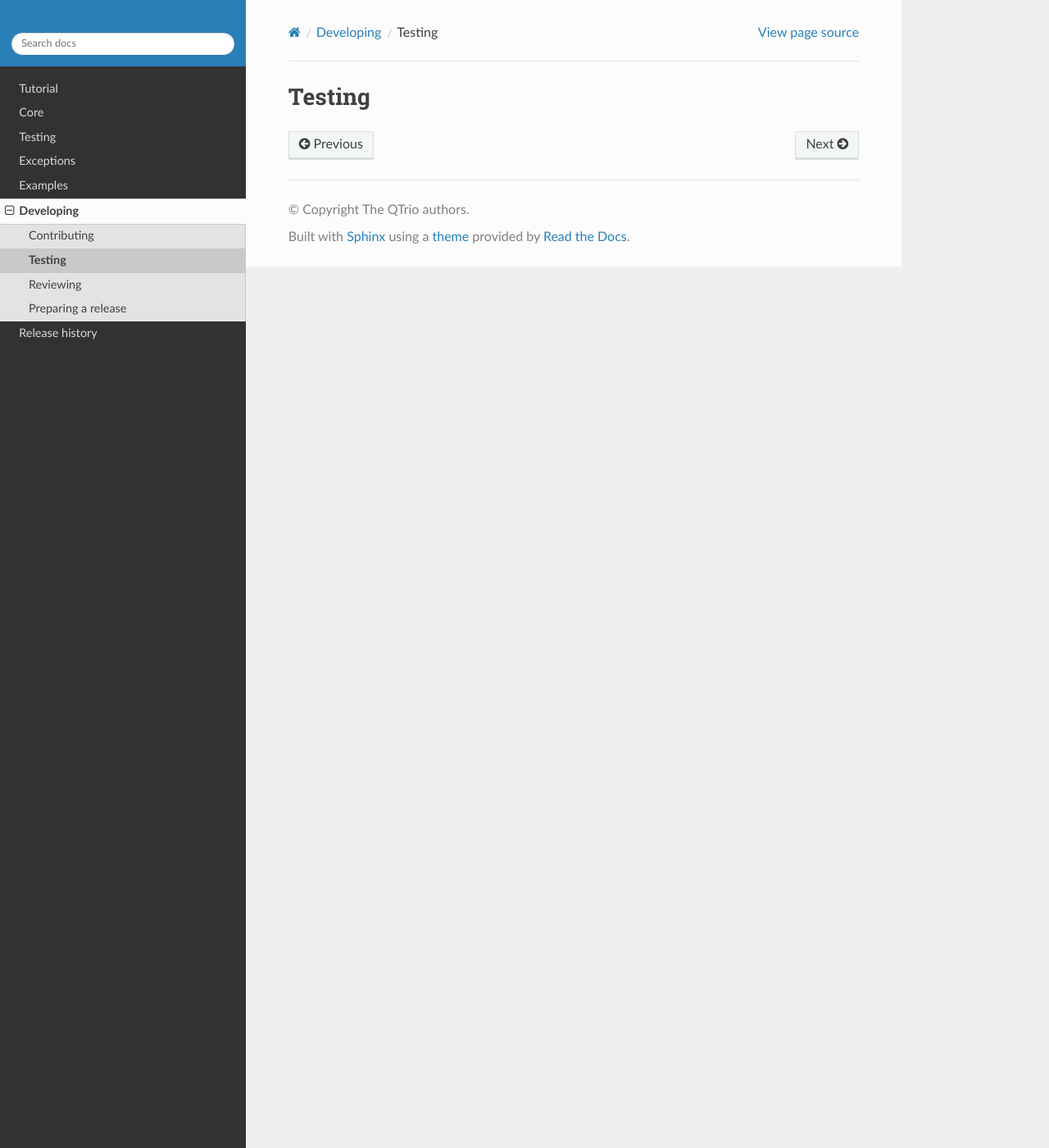
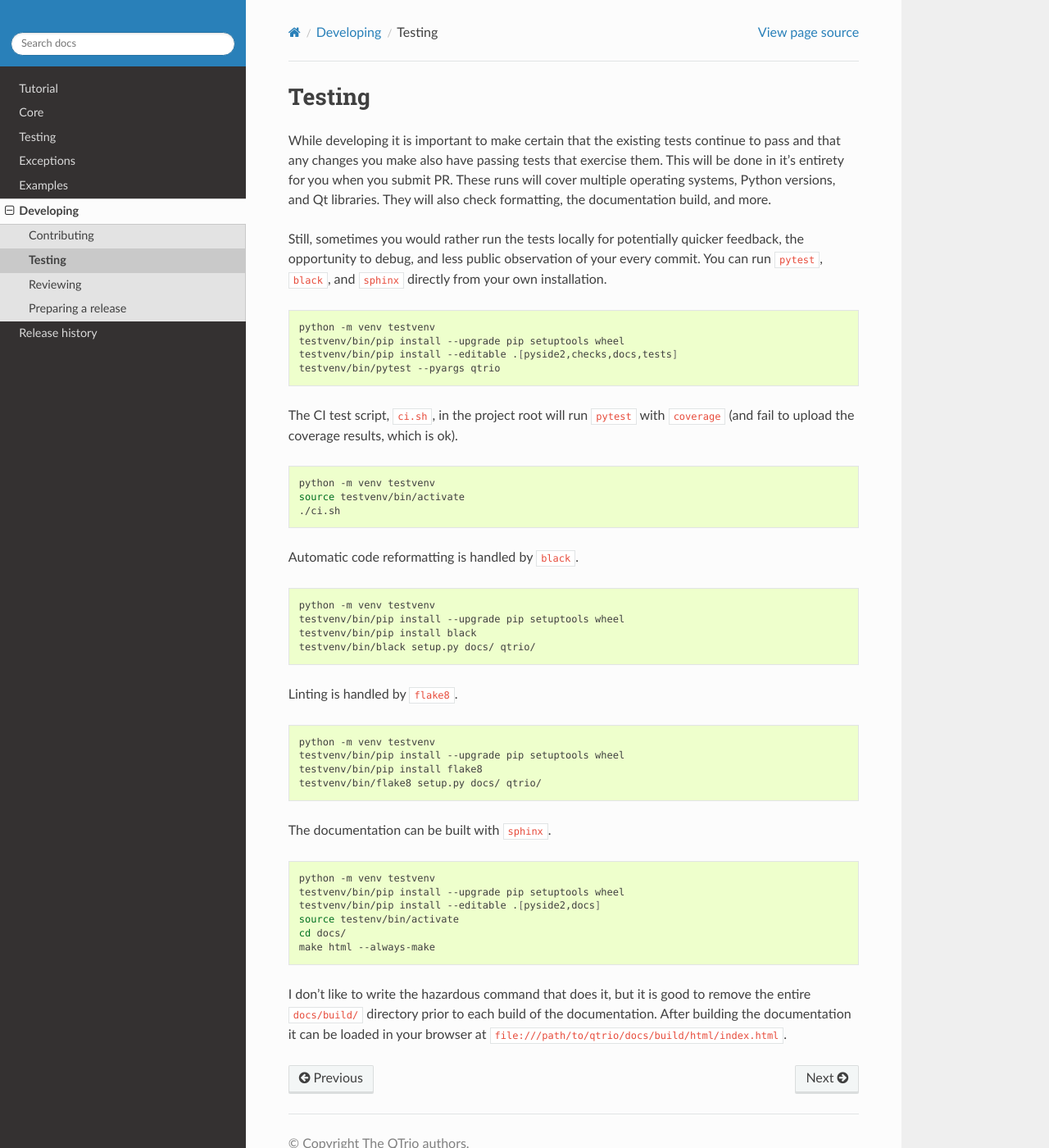
Before and after one commit to altendky/qtrio, a Sphinx documentation site: the page built from docs/source/development/testing.rst, in a window 1280 px wide and 1400 px high. Shown: the whole window at 82% size. Built offline with Sphinx 7.4.7 and the Read the Docs theme 2.0.0, drawn with Linux system fonts in a browser that asks for light colours; the version number could not be read and is left out.

Commit message:
Add testing page for docs

```diff
--- a/docs/source/development/testing.rst
+++ b/docs/source/development/testing.rst
@@ -1,2 +1,62 @@
 Testing
 =======
+
+While developing it is important to make certain that the existing tests continue to
+pass and that any changes you make also have passing tests that exercise them.  This
+will be done in it's entirety for you when you submit PR.  These runs will cover
+multiple operating systems, Python versions, and Qt libraries.  They will also check
+formatting, the documentation build, and more.
+
+Still, sometimes you would rather run the tests locally for potentially quicker
+feedback, the opportunity to debug, and less public observation of your every commit.
+You can run ``pytest``, ``black``, and ``sphinx`` directly from your own installation.
+
+.. code-block:: bash
+
+   python -m venv testvenv
+   testvenv/bin/pip install --upgrade pip setuptools wheel
+   testvenv/bin/pip install --editable .[pyside2,checks,docs,tests]
+   testvenv/bin/pytest --pyargs qtrio
+
+The CI test script, ``ci.sh``, in the project root will run ``pytest`` with ``coverage``
+(and fail to upload the coverage results, which is ok).
+
+.. code-block:: bash
+
+   python -m venv testvenv
+   source testvenv/bin/activate
+   ./ci.sh
+
+Automatic code reformatting is handled by ``black``.
+
+.. code-block:: bash
+
+   python -m venv testvenv
+   testvenv/bin/pip install --upgrade pip setuptools wheel
+   testvenv/bin/pip install black
+   testvenv/bin/black setup.py docs/ qtrio/
+
+Linting is handled by ``flake8``.
+
+.. code-block:: bash
+
+   python -m venv testvenv
+   testvenv/bin/pip install --upgrade pip setuptools wheel
+   testvenv/bin/pip install flake8
+   testvenv/bin/flake8 setup.py docs/ qtrio/
+
+The documentation can be built with ``sphinx``.
+
+.. code-block:: bash
+
+   python -m venv testvenv
+   testvenv/bin/pip install --upgrade pip setuptools wheel
+   testvenv/bin/pip install --editable .[pyside2,docs]
+   source testenv/bin/activate
+   cd docs/
+   make html --always-make
+
+I don't like to write the hazardous command that does it, but it is good to remove the
+entire ``docs/build/`` directory prior to each build of the documentation.  After
+building the documentation it can be loaded in your browser at
+``file:///path/to/qtrio/docs/build/html/index.html``.
```
Also changed, not shown: 2 other files.
